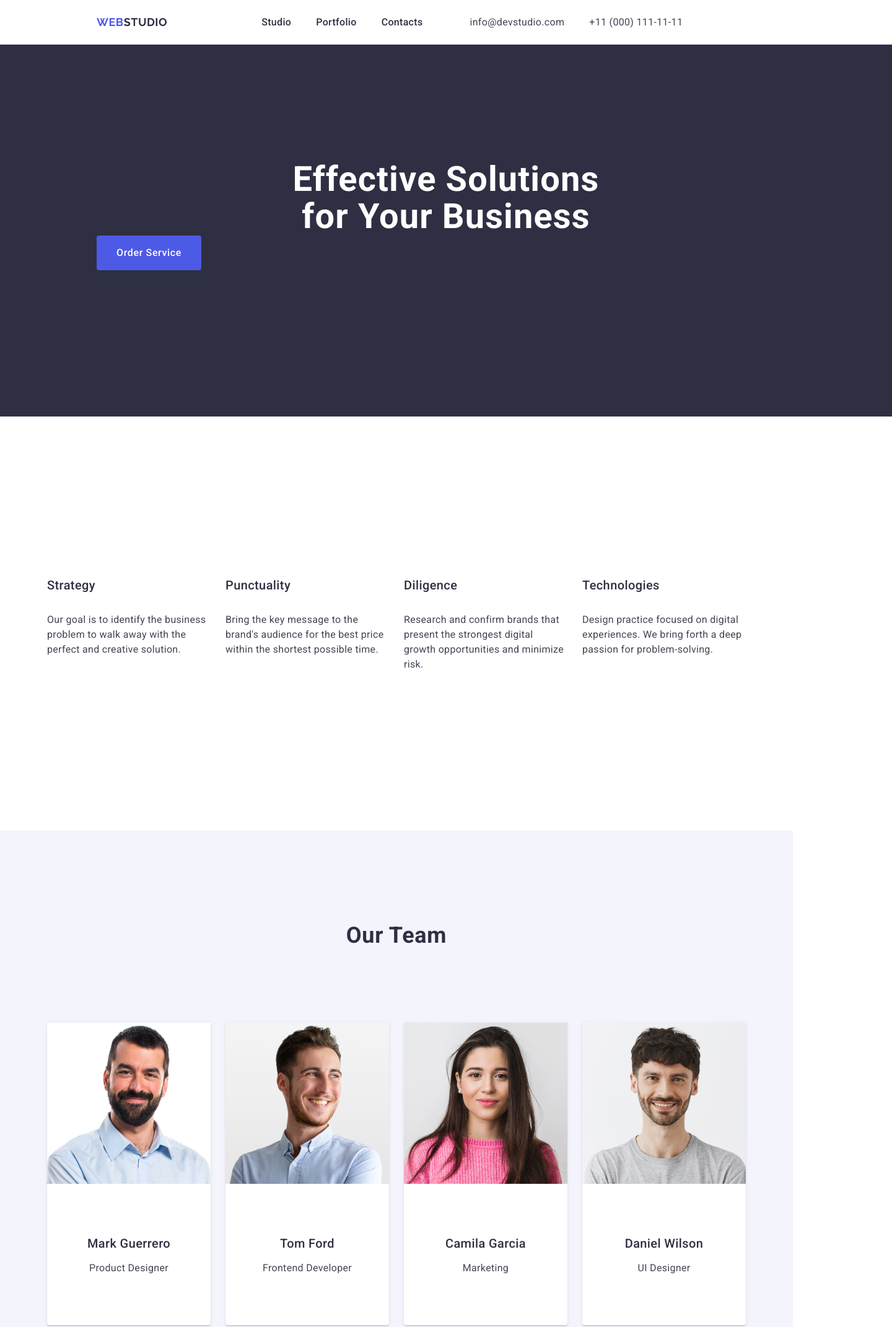
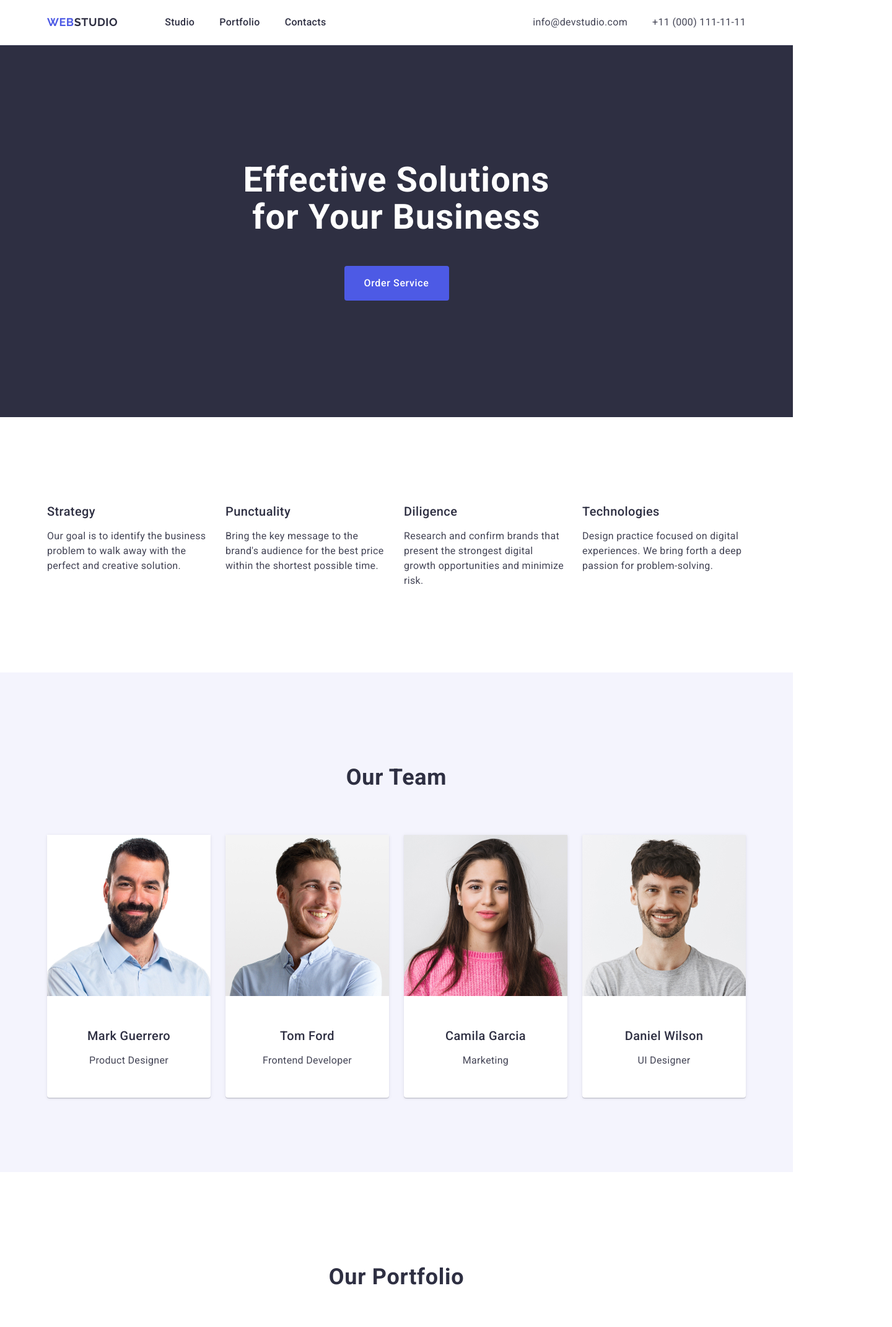
Before and after one commit to kiianskii/goit-homework-03, a plain HTML site: page index.html in a window 1280 px wide. Shown: the top 2141 px of the page at 62% size, 1440 px wide, since content can reach past the window. Drawn offline with nearby package versions, Linux system fonts and the light colour scheme.

Commit message:
fixing hw

```diff
--- a/css/styles.css
+++ b/css/styles.css
@@ -24,7 +24,6 @@ ul {
   box-sizing: border-box;
   margin: 0 auto;
   padding: 0 15px;
-  /* display: flex; */
 }
 
 .section {
@@ -38,9 +37,6 @@ ul {
 }
 
 .header-navigation {
-  display: flex;
-  width: 1440px;
-  height: 72px;
   border-bottom: 1px solid var(--CORNFLOWER, #e7e9fc);
 
   align-items: center;
@@ -48,6 +44,7 @@ ul {
 
 .header-navigation .container {
   display: flex;
+  align-items: center;
 }
 
 .header-navigation-menu {
@@ -57,10 +54,8 @@ ul {
 
 .header-navigation-block {
   display: flex;
-  align-items: flex-start;
+
   gap: 40px;
-  margin-left: 76px;
-  padding: 24px 0;
 }
 
 .header-panel-webstudio {
@@ -88,7 +83,7 @@ ul {
 
 .header-navigation-item {
   color: var(--NAVY-BLUE, #2e2f42);
-
+  display: block;
   padding: 24px 0;
 }
 .header-navigation-item:hover {
@@ -101,13 +96,13 @@ ul {
 
 .header-address {
   font-style: normal;
+  margin-left: auto;
 }
 
 .header-navigation-contacts {
   display: flex;
-  margin-top: 24px;
+
   gap: 40px;
-  margin-left: 76px;
 }
 
 .header-navigation-mail {
@@ -129,8 +124,6 @@ ul {
 /* Main, dark background */
 
 .title-section {
-  width: 1440px;
-  height: 600px;
   flex-shrink: 0;
   background: var(--NAVY-BLUE, #2e2f42);
   padding: 188px 0;
@@ -146,8 +139,8 @@ ul {
   /* 107.143% */
   letter-spacing: 1.12px;
   margin: 0 316px;
-  /* padding: 188px 316px 48px 316px;  */
   max-width: 496px;
+  padding-bottom: 48px;
 }
 .title-section-button {
   cursor: pointer;
@@ -162,6 +155,7 @@ ul {
   height: 56px;
   border: none;
   border-radius: 4px;
+  margin: 0 auto;
 }
 .title-section-button:hover {
   background: var(--OCEAN, #404bbf);
@@ -186,19 +180,13 @@ ul {
 }
 
 .section-features-list {
-  box-sizing: border-box;
   display: flex;
   align-items: flex-start;
   gap: 24px;
-  margin: 120px 0;
 }
 
 .section-features-list-items {
-  display: flex;
   width: 264px;
-  flex-direction: column;
-  align-items: flex-start;
-  gap: 8px;
 }
 
 .section-features-items {
@@ -245,12 +233,7 @@ ul {
 
 .section-team-box {
   background-color: #ffffff;
-  display: inline-flex;
-  padding-bottom: 32px;
-  flex-direction: column;
-  justify-content: center;
-  align-items: center;
-  gap: 32px;
+
   border-radius: 0px 0px 4px 4px;
   background: var(--WHITE, #fff);
   box-shadow: 0px 2px 1px 0px rgba(46, 47, 66, 0.08),
@@ -263,7 +246,6 @@ ul {
   display: flex;
   align-items: flex-start;
   gap: 24px;
-  margin: 120px 0;
 }
 
 .section-team-img {
@@ -315,11 +297,10 @@ ul {
 }
 
 .section-portfolio-list {
-  box-sizing: border-box;
   display: flex;
   align-items: flex-start;
   gap: 24px;
-  margin: 120px 0;
+
   flex-wrap: wrap;
   row-gap: 48px;
 }
@@ -328,11 +309,7 @@ ul {
   padding: 32px 16px;
   border: 1px solid #e7e9fc;
   border-top: none;
-  display: flex;
-  flex-direction: column;
-  align-items: center;
-  width: 360px;
-  height: 220px;
+
   background: var(--WHITE, #fff);
 }
 
@@ -370,20 +347,10 @@ ul {
 /* Footer */
 
 .section-footer {
-  width: 1440px;
-  height: 312px;
   flex-shrink: 0;
   background: var(--NAVY-BLUE, #2e2f42);
   padding: 100px 0;
 }
-
-/* .section-footer-block {
-  box-sizing: border-box;
-
-
-  height: 112px;
-  flex-shrink: 0;
-} */
 
 .footer-studio {
   color: var(--CLOUD, #f4f4fd);
@@ -409,7 +376,6 @@ ul {
 }
 
 .footer-description {
-  display: flex;
   color: var(--CLOUD, #f4f4fd);
   font-size: 16px;
   font-style: normal;
```
